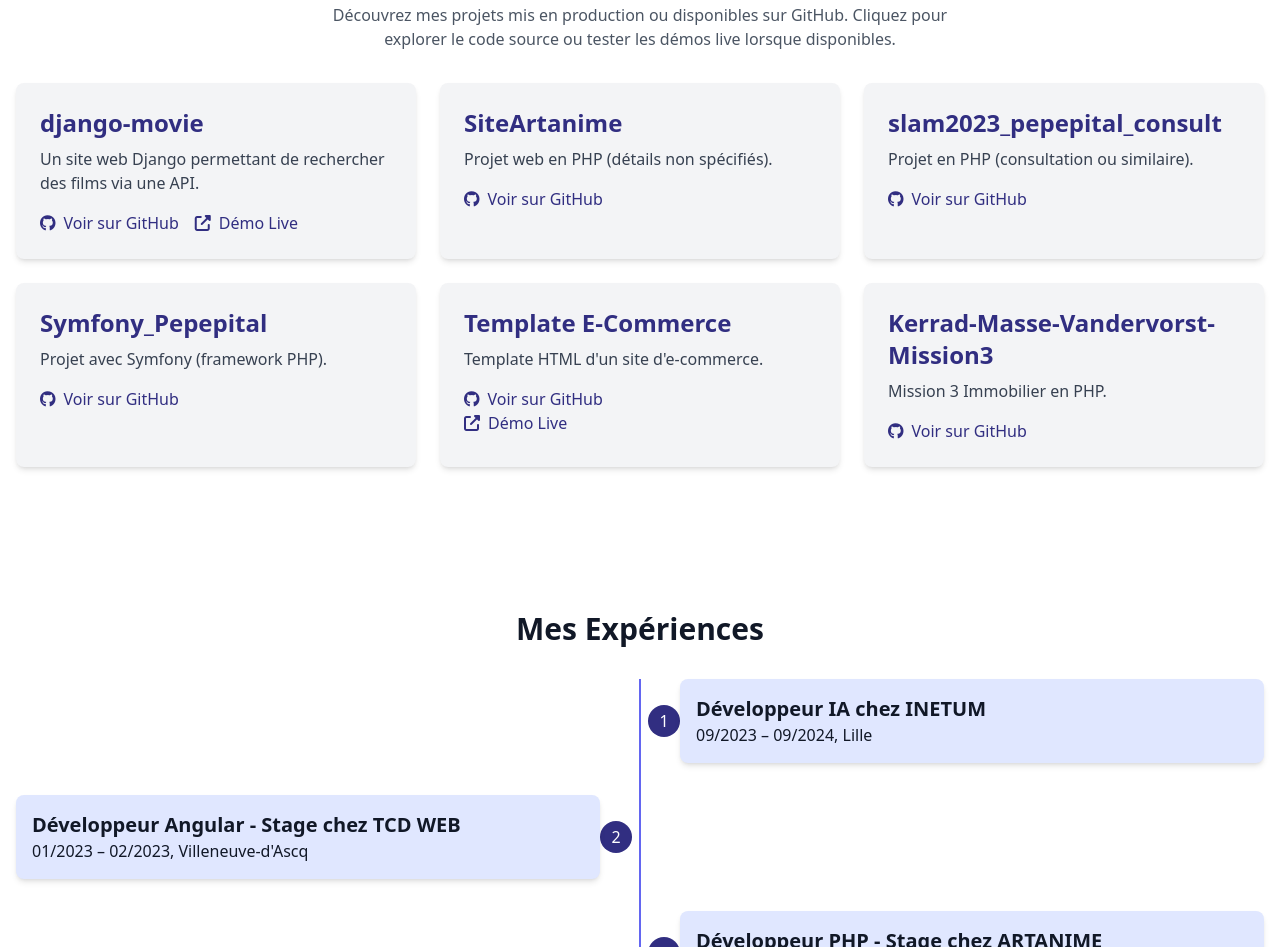
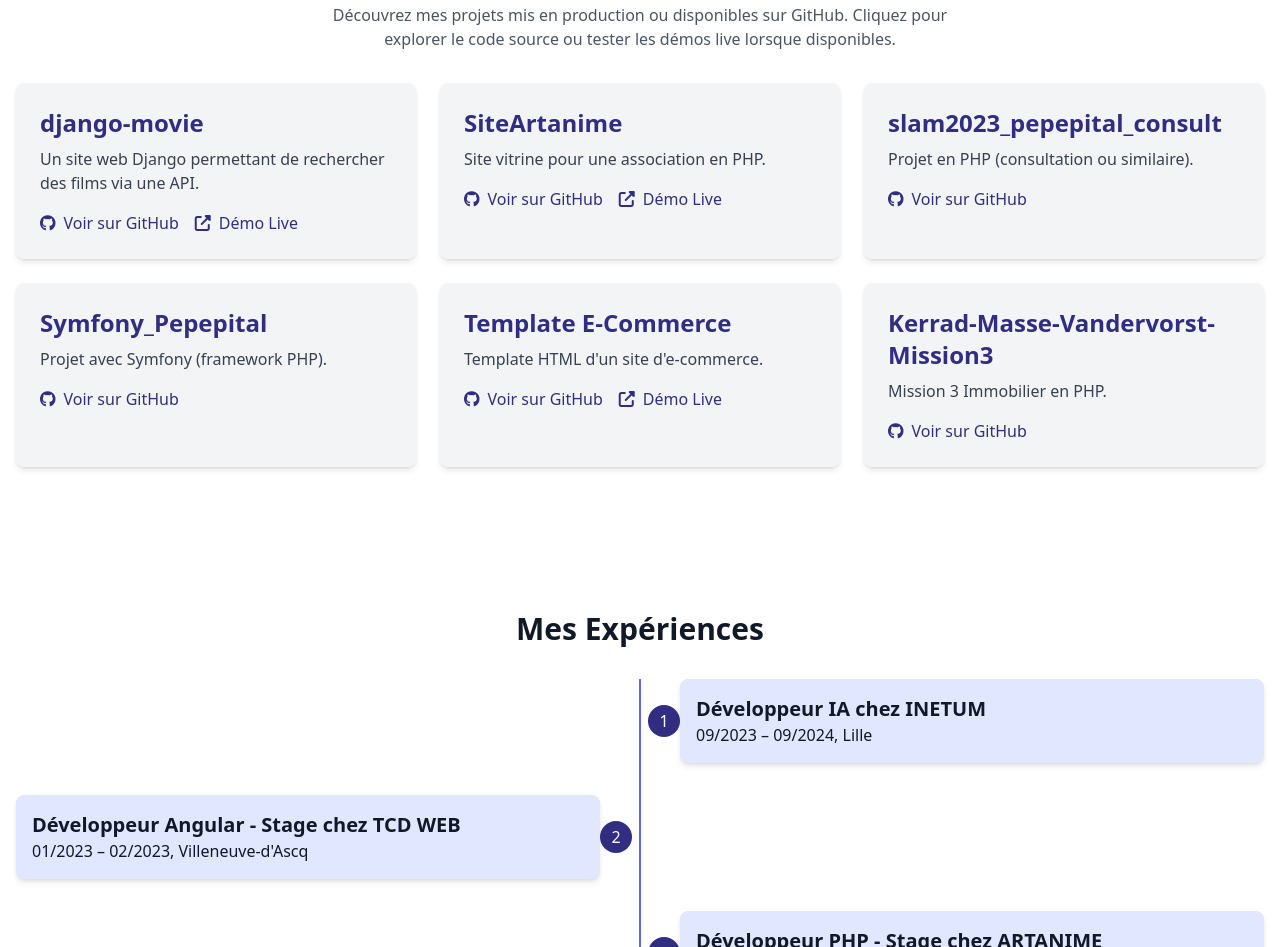
Before and after one commit to Sunitro23/portfolio-armand, a plain HTML site: page index.html in a window 1280 px wide. Shown: the part 1629-2576 px from the top of the page. Drawn offline with nearby package versions, Linux system fonts and the light colour scheme.

Commit message:
Artanime

```diff
--- a/index.html
+++ b/index.html
@@ -146,11 +146,17 @@
           <!-- Projet 2: SiteArtanime -->
           <div class="bg-gray-100 p-6 rounded-lg shadow-md hover:shadow-xl transition-shadow duration-300">
             <h3 class="text-2xl font-semibold mb-2 text-indigo-900">SiteArtanime</h3>
-            <p class="mb-4 text-gray-700">Projet web en PHP (détails non spécifiés).</p>
+            <p class="mb-4 text-gray-700">Site vitrine pour une association en PHP.</p>
+            <div class="flex space-x-4">
               <a href="https://github.com/Sunitro23/SiteArtanime" target="_blank" rel="noopener noreferrer" class="text-indigo-900 hover:underline flex items-center">
                 <i class="fab fa-github mr-2"></i>
                 Voir sur GitHub
               </a>
+              <a href="https://artanime.sunitro.de/" target="_blank" rel="noopener noreferrer" class="text-indigo-900 hover:underline flex items-center">
+                <i class="fas fa-external-link-alt mr-2"></i>
+                Démo Live
+              </a>
+            </div>
           </div>
 
           <!-- Projet 3: slam2023_pepepital_consult -->
@@ -177,6 +183,7 @@
           <div class="bg-gray-100 p-6 rounded-lg shadow-md hover:shadow-xl transition-shadow duration-300">
             <h3 class="text-2xl font-semibold mb-2 text-indigo-900">Template E-Commerce</h3>
             <p class="mb-4 text-gray-700">Template HTML d'un site d'e-commerce.</p>
+            <div class="flex space-x-4">
               <a href="https://github.com/Sunitro23/template" target="_blank" rel="noopener noreferrer" class="text-indigo-900 hover:underline flex items-center">
                 <i class="fab fa-github mr-2"></i>
                 Voir sur GitHub
@@ -185,6 +192,7 @@
                 <i class="fas fa-external-link-alt mr-2"></i>
                 Démo Live
               </a>
+            </div>
           </div>
 
           <!-- Projet 6: -Masse-Vandervorst-Mission3 -->
```
Lines whose indentation alone changed are shown as unchanged.
